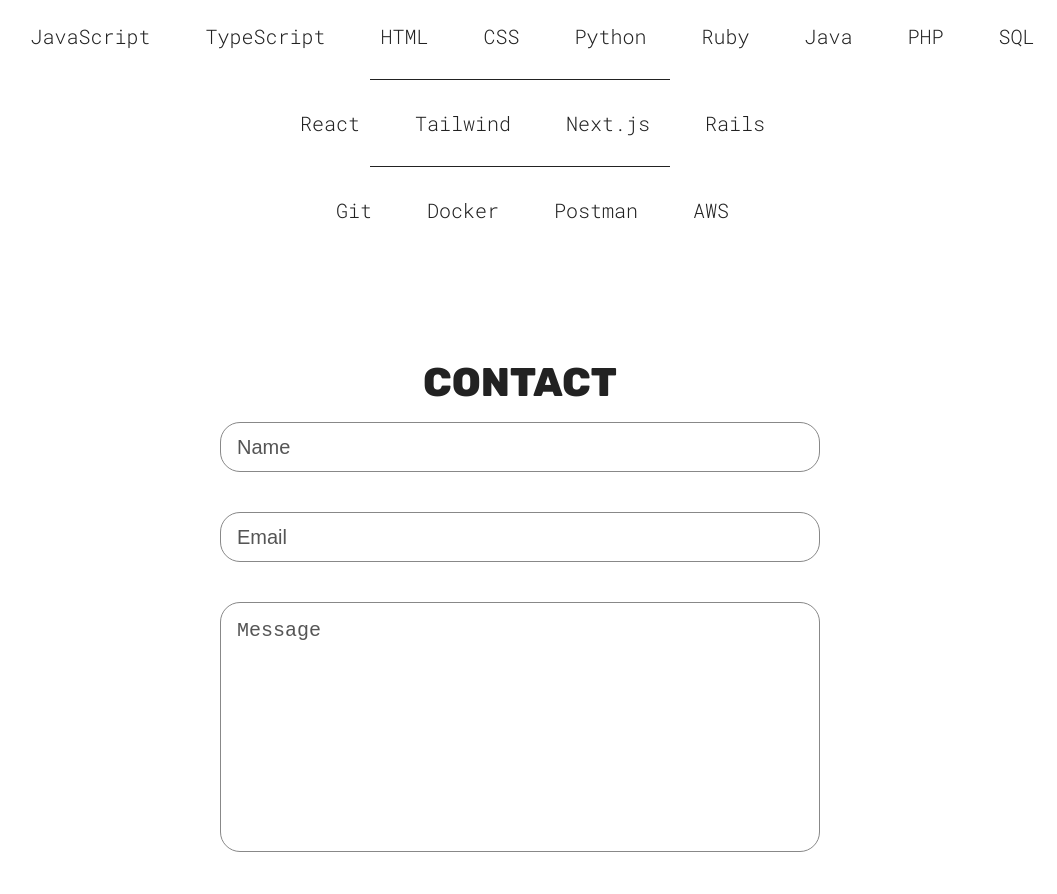
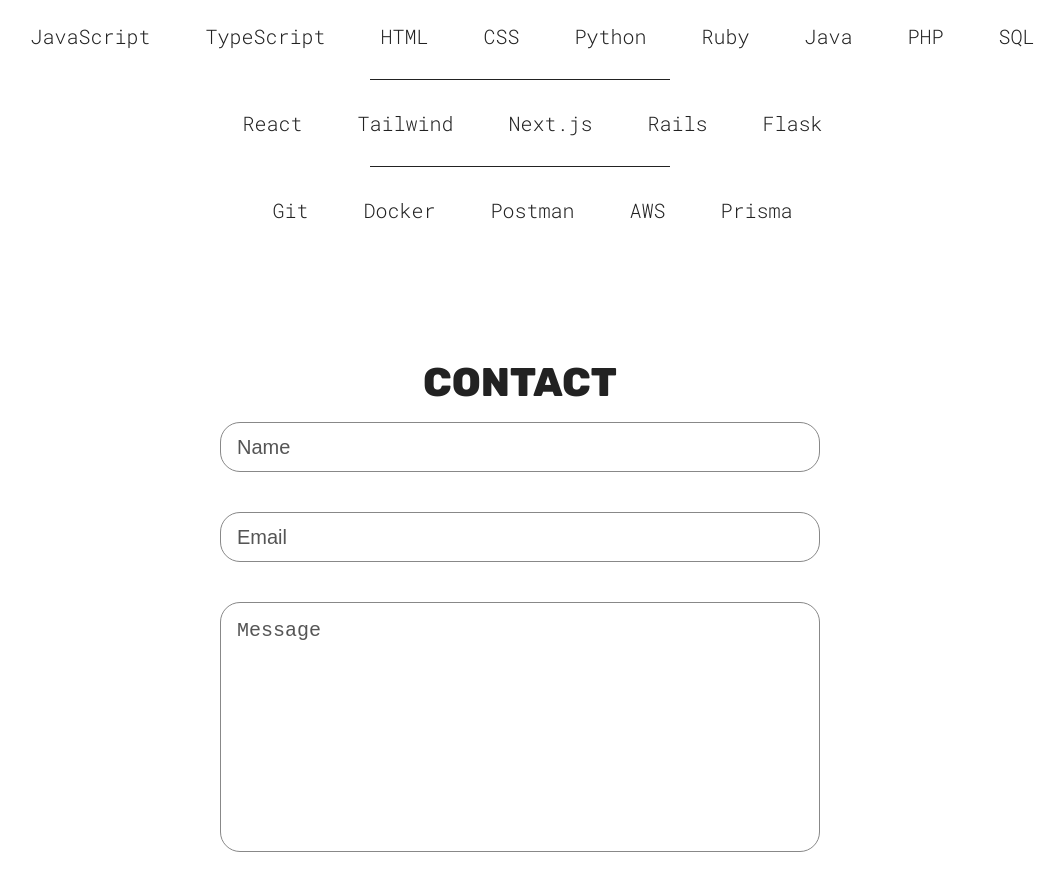
Before and after one commit to matthew-sawatzky/msawatzky-portfolio, a React (Vite) app: page / in a window 1280 px wide. Shown: the part 1451-2345 px from the top of the page, without its empty margins (120-1177 px from the left). Built offline with nearby package versions, Linux system fonts and the light colour scheme; a web font is replaced by a local one.

Commit message:
skills update

```diff
--- a/src/sections/Skills/Skills.jsx
+++ b/src/sections/Skills/Skills.jsx
@@ -23,6 +23,7 @@
         <SkillList src={checkMarkIcon} skill="Tailwind" />
         <SkillList src={checkMarkIcon} skill="Next.js" />
         <SkillList src={checkMarkIcon} skill="Rails" />
+        <SkillList src={checkMarkIcon} skill="Flask" />
       </div>
       <hr />
       <div className={styles.skillList}>
@@ -30,6 +31,7 @@
         <SkillList src={checkMarkIcon} skill="Docker" />
         <SkillList src={checkMarkIcon} skill="Postman" />
         <SkillList src={checkMarkIcon} skill="AWS" />
+        <SkillList src={checkMarkIcon} skill="Prisma" />
       </div>
       <br />
       <br />
```
